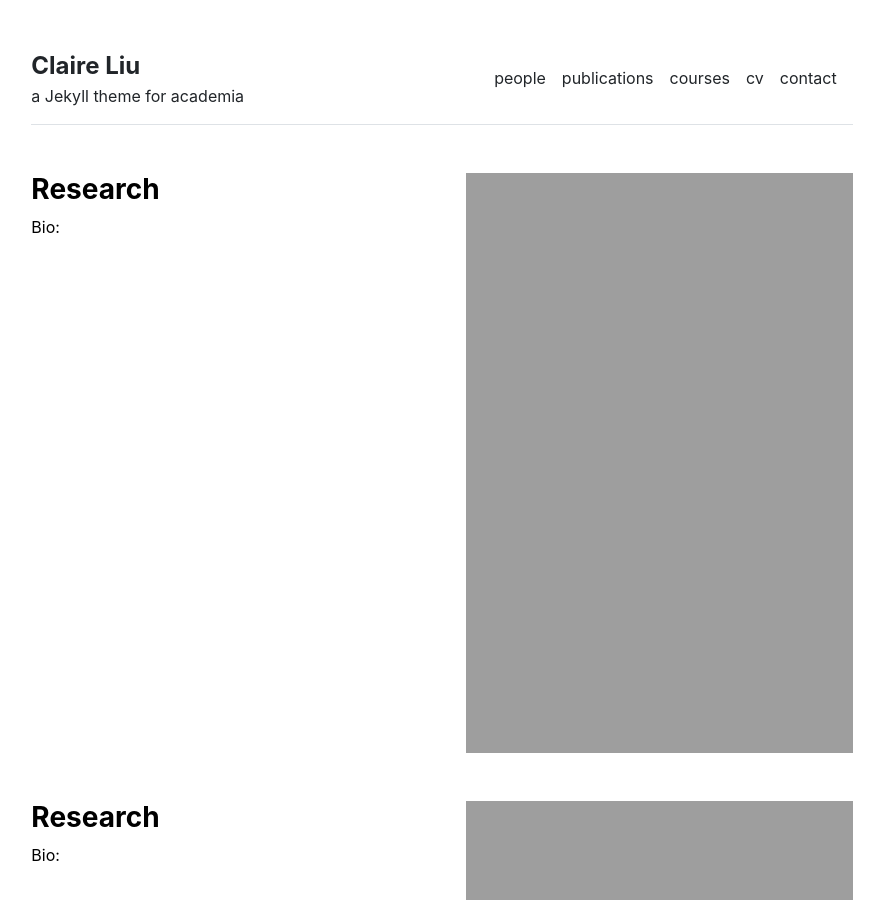
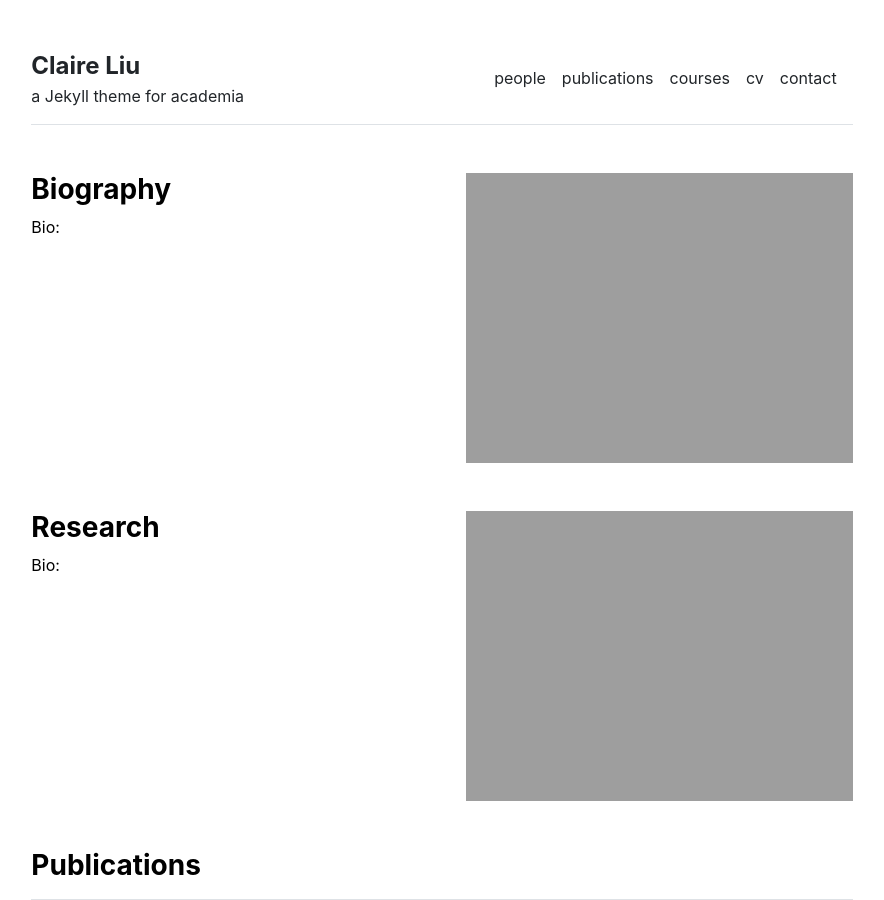
Before and after one commit to clrliu/clrliu.github.io, a Jekyll site: the page built from index.md, in a window 1280 px wide and 900 px high. Shown: the whole window, without its empty margins (198-1082 px from the left). Built offline with Jekyll 4.4.1, drawn with Linux system fonts in a browser that asks for light colours.

Commit message:
Update home.html

```diff
--- a/_layouts/home.html
+++ b/_layouts/home.html
@@ -4,11 +4,10 @@ layout: default
 
 <div class="row g-5 mb-5">
   <div class="col-md-6">
-    <h3 class="fw-bold">Research</h3>
+    <h3 class="fw-bold">Biography</h3>
     {{ content }}
   </div>
   <div class="col-md-6">
-    <img src="{{ site.github.url }}/assets/img/home.jpg" alt="Home" width="100%">
     <img src="{{ site.github.url }}/assets/img/home.jpg" alt="Home" width="100%">
   </div>
 </div>
@@ -19,7 +18,6 @@ layout: default
     {{ content }}
   </div>
   <div class="col-md-6">
-    <img src="{{ site.github.url }}/assets/img/home.jpg" alt="Home" width="100%">
     <img src="{{ site.github.url }}/assets/img/home.jpg" alt="Home" width="100%">
   </div>
 </div>
```
